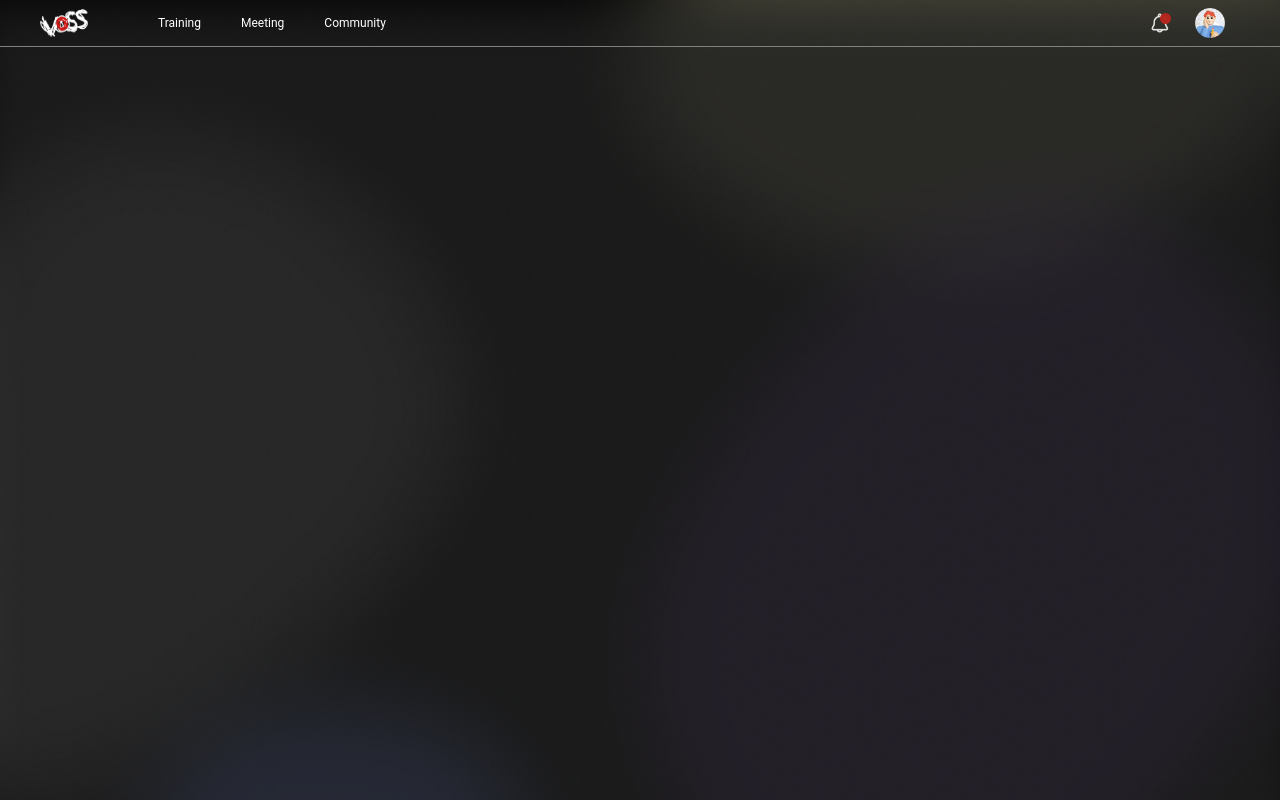
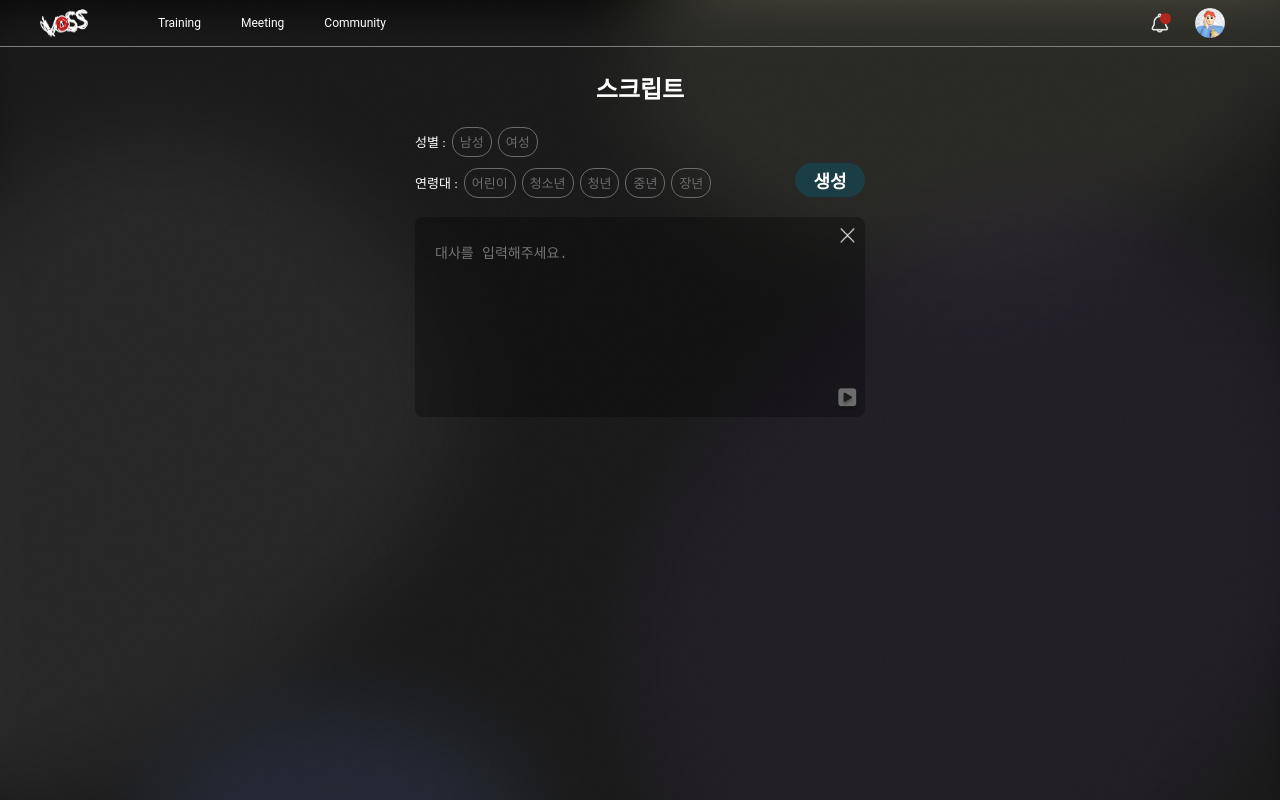
Before and after one commit to swy0123/VOSS, a React (Vite) app in the folder frontend/: page /analysis in a window 1280 px wide. Shown: the top 800 px of the page. Built offline with nearby package versions, Linux system fonts and the light colour scheme.

Commit message:
feat: 개인연습페이지 스크립트요소 완료

```diff
--- /dev/null
+++ b/frontend/src/components/Training/Script.tsx
@@ -0,0 +1,188 @@
+import { ChangeEvent, useState } from "react";
+import { styled } from "styled-components";
+
+const Containner = styled.div`
+  display: flex;
+  flex-direction: column;
+  width: 450px;
+`
+const Title = styled.h2`
+  color: white;
+  text-align: center;
+  margin: 0px 0px 20px 0px;
+`
+const Options = styled.div`
+  display: flex;
+  justify-content: space-between;
+`
+const OptionSelect = styled.div`
+  display: flex;
+  flex-direction: column;
+  color: white;
+`
+const OptionCreate = styled.button`
+  background-color: #1B3E46;
+  border-radius: 20px;
+  border: none;
+  position: relative;
+  top: 38px;
+  height: 34px;
+  width: 70px;
+  color: white;
+  font-size: 18px;
+  font-weight: bold;
+
+  cursor: pointer;
+  &:hover{
+    transform: scale(1.1);
+    transition: .3s;
+  }
+`
+const GenderBox = styled.div`
+  display: flex;
+  align-items: center;
+  font-size: 13px;
+  height: 33px;
+`
+const AgeBox =styled.div`
+  display: flex;
+  align-items: center;
+  font-size: 13px;
+  height: 33px;
+  margin:8px 0px 18px 0px;
+`
+const OptionButton = styled.button`
+  background-color: transparent;
+  border: 1px solid #6C6C6C;
+  border-radius: 14px;
+  color:#6C6C6C;
+  font-size: 13px;
+  line-height: 30px;
+  height: 30px;
+  padding: 0px 7px 0px 7px;
+  margin-left: 6px;
+
+  &:hover{
+    transform: scale(1.1);
+    transition: .3s;
+  }
+`
+const GenderButton = styled(OptionButton)<{$IsClick:boolean}>`
+  color: ${props => props.$IsClick ? "white" : "#6C6C6C"};
+  border: solid ${props => props.$IsClick ? "2px white" : "1px #6C6C6C"};
+`
+const AgeButton = styled(OptionButton)<{$IsClick:boolean}>`
+  color: ${props => props.$IsClick ? "white" : "#6C6C6C"};
+  border: solid ${props => props.$IsClick ? "2px white" : "1px $6C6C6C"};
+`
+
+const ScriptBox = styled.div`
+  display: flex;
+  justify-content: space-between;
+  background-color: rgba(0, 0, 0, 0.3);
+  border-radius: 8px;
+  height: 200px;
+`
+const ScriptInput = styled.textarea`
+  background-color: transparent;
+  font-size: 14px;
+  color: white;
+  padding: 25px 0px 25px 20px;
+  height: 125px;
+  width: 400px;
+  border: none;
+  resize: none;
+
+  &:focus {
+    outline:none;
+  }
+`
+const ScriptButtons = styled.div`
+  display: flex;
+  flex-direction: column;
+  justify-content: space-between;
+`
+const DelButton = styled.img`
+  margin: 6px;
+  width: 23px;
+  cursor: pointer;
+`
+const PlayButton = styled.img`
+  margin: 6px;
+  width: 23px;
+  cursor: pointer;
+`
+function Script() {
+  const [inputScripts, setInputSctipts] = useState("")
+  const genderOpt = ["남성", "여성"]
+  const ageOpt = ["어린이", "청소년","청년","중년","장년"]
+  const [isGenderSelect,setIsGenderSelect] = useState<boolean[]>([])
+  const [isAgeSelect,setIsAgeSelect] = useState<boolean[]>([])
+
+  const ChagneScripts = (e: ChangeEvent<HTMLTextAreaElement>) => {
+    setInputSctipts(e.target.value)
+  }
+  const DelScripts = () => {setInputSctipts("")}
+
+  const handleGenderBtn = (index:number) => {
+    const newGenderSelect = Array(genderOpt.length).fill(false)
+    newGenderSelect[index] = !isGenderSelect[index]
+    setIsGenderSelect(newGenderSelect)
+  }
+
+  const handleAgeBtn = (index:number) => {
+    const newAgeSelect = Array(ageOpt.length).fill(false)
+    newAgeSelect[index] = !isAgeSelect[index]
+    setIsAgeSelect(newAgeSelect)
+  }
+
+  return(
+    <Containner>
+      <Title>스크립트</Title>
+
+      <Options>
+        <OptionSelect>
+          <GenderBox>
+            성별 : {genderOpt.map((data,index) => (
+              <GenderButton
+                key={index}
+                $IsClick={isGenderSelect[index]}
+                onClick={()=>handleGenderBtn(index)}
+                >{data}
+              </GenderButton>
+            ))}
+          </GenderBox>
+
+          <AgeBox>
+            연령대 : {ageOpt.map((data,index) => (
+              <AgeButton
+                key={index}
+                $IsClick={isAgeSelect[index]}
+                onClick={()=>handleAgeBtn(index)}
+                >{data}
+              </AgeButton>
+            ))}
+          </AgeBox>
+        </OptionSelect>
+        <OptionCreate>생성</OptionCreate>
+      </Options>
+
+      <ScriptBox>
+        <ScriptInput
+          value={inputScripts}
+          onChange={ChagneScripts}
+          placeholder="대사를 입력해주세요.">
+        </ScriptInput>
+        <ScriptButtons>
+          <DelButton
+            src="/src/assets/Training/delete.png"
+            onClick={DelScripts}>
+          </DelButton>
+          <PlayButton src="/src/assets/Training/play.png"></PlayButton>
+        </ScriptButtons>
+      </ScriptBox>
+    </Containner>
+  )
+}
+
+export default Script
--- a/frontend/src/pages/TrainingVoiceAnalysis.tsx
+++ b/frontend/src/pages/TrainingVoiceAnalysis.tsx
@@ -1,13 +1,27 @@
+import { styled } from 'styled-components';
 import { BackGroundImg } from '../components/BackGroundImg';
 import Header from '../components/Header/Header';
+import Script from '../components/Training/Script';
+
+const Container = styled.div`
+  display: flex;
+  justify-content: center;
+`
+const Section = styled.div`
+  display: flex;
+  flex-direction: column;
+`
 
 function TrainingVoiceAnalysis() {
   return (
-    <div>
-      <BackGroundImg>
-        <Header></Header>
-      </BackGroundImg>
-    </div>
+    <BackGroundImg>
+      <Header></Header>
+      <Container>
+        <Section>
+          <Script></Script>
+        </Section>
+      </Container>
+    </BackGroundImg>
   )
 }
 export default TrainingVoiceAnalysis
```
Also changed, not shown: frontend/src/assets/Training/delete.png (added), frontend/src/assets/Training/play.png (added).
